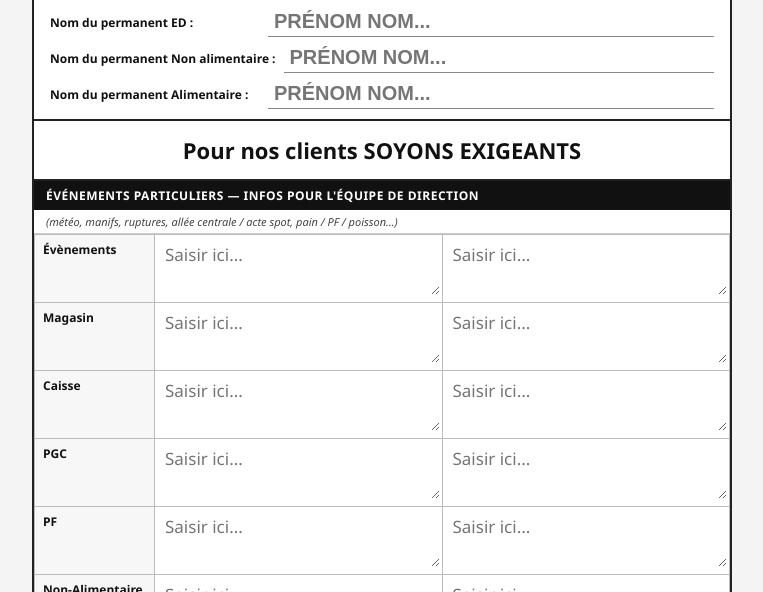
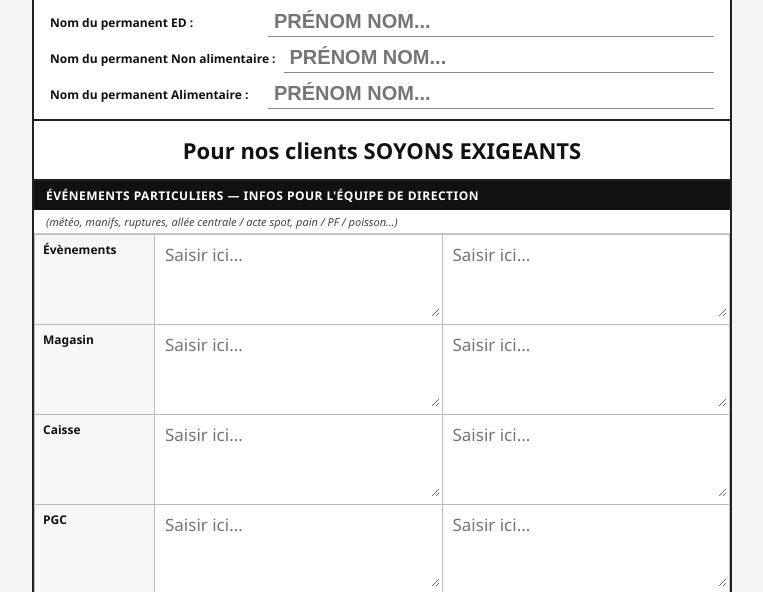
Before and after one commit to licune/feuille-permanence, a plain HTML site: page index.html in a window 1280 px wide. Shown: the part 168-760 px from the top of the page, without its empty margins (258-1021 px from the left). Drawn offline with Linux system fonts and the light colour scheme.

Commit message:
Add files via upload

```diff
--- a/index.html
+++ b/index.html
@@ -20,6 +20,8 @@
       margin: 0 auto;
       background: #fff;
       border: 2px solid #222;
+      display: flex;
+      flex-direction: column;
     }
 
     /* EN-TETE */
@@ -123,6 +125,7 @@
       width: 100%;
       border-collapse: collapse;
       table-layout: fixed;
+      height: 100%;
     }
     table.form-table td { border: 1px solid #bbb; vertical-align: top; }
     td.row-label {
@@ -136,7 +139,7 @@
     td.row-cell { padding: 2px; }
     textarea.cell {
       width: 100%;
-      min-height: 58px;
+      min-height: 80px;
       border: none;
       resize: vertical;
       font-size: 17px;
```
